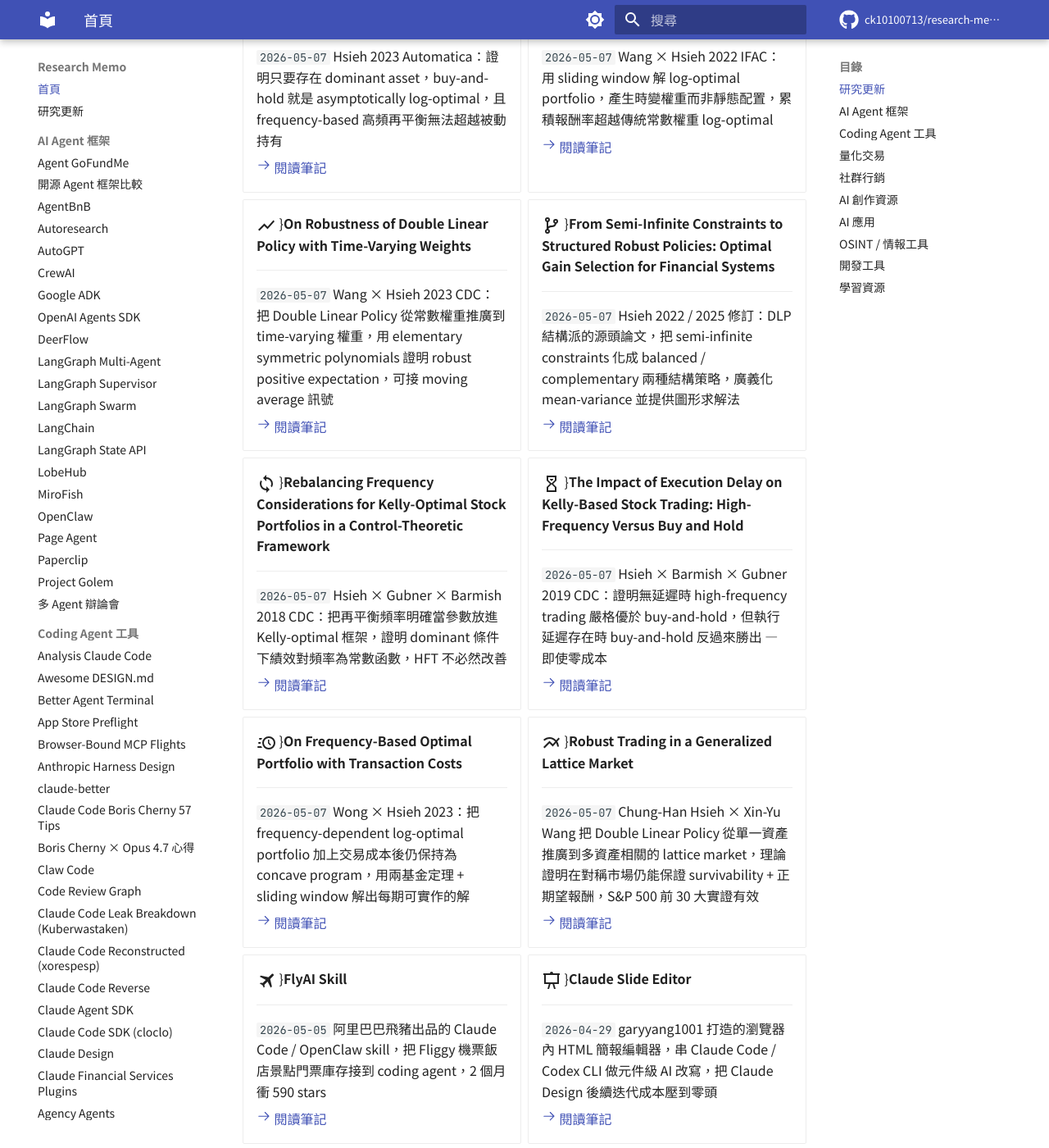
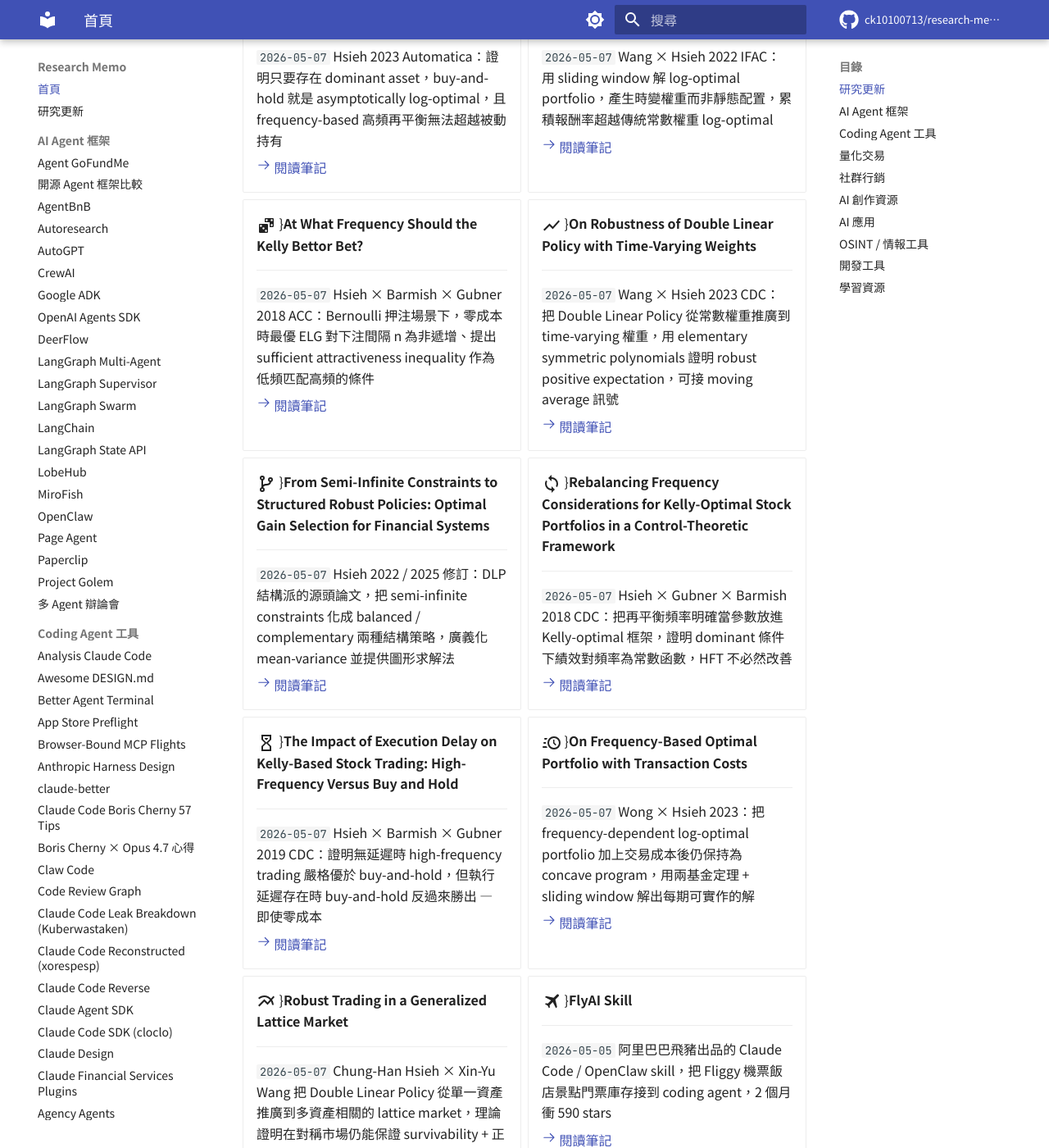
Before and after one commit to ck10100713/research-memo, an MkDocs documentation site: the page built from docs/index.md, in a window 1280 px wide and 1400 px high, scrolled down 1332 px. Shown: the whole window at 82% size. Built offline with MkDocs 1.6.1 and Material for MkDocs 9.7.7, drawn with Linux system fonts in a browser that asks for light colours; comment, search, counter and statistics services are not loaded; some of the changed text lies outside the part shown.

Commit message:
Add research note: At What Frequency Should the Kelly Bettor Bet (Hsieh × Barmish × Gubner 2018 ACC) — Bernoulli 押注下零成本時最優 ELG 對 n 非遞增、sufficient attractiveness inequality 作為低頻匹配高頻條件 [Hsieh #15/32]

```diff
--- a/docs/index.md
+++ b/docs/index.md
@@ -74,6 +74,14 @@
 
     [:octicons-arrow-right-24: 閱讀筆記](sliding-window-log-optimal-portfolio.md)
 
+-   :material-dice-multiple:{{ .lg .middle }} **At What Frequency Should the Kelly Bettor Bet?**
+
+    ---
+
+    `2026-05-07` Hsieh × Barmish × Gubner 2018 ACC：Bernoulli 押注場景下，零成本時最優 ELG 對下注間隔 n 為非遞增、提出 sufficient attractiveness inequality 作為低頻匹配高頻的條件
+
+    [:octicons-arrow-right-24: 閱讀筆記](kelly-bettor-frequency.md)
+
 -   :material-chart-line-variant:{{ .lg .middle }} **On Robustness of Double Linear Policy with Time-Varying Weights**
 
     ---
@@ -844,6 +844,14 @@
 
     [:octicons-arrow-right-24: 閱讀筆記](frequency-based-kelly-portfolio.md)
 
+-   :material-dice-multiple:{{ .lg .middle }} **At What Frequency Should the Kelly Bettor Bet?**
+
+    ---
+
+    Hsieh × Barmish × Gubner 2018 ACC：Bernoulli 押注場景下，零成本時最優 ELG 對下注間隔 n 為非遞增、提出 sufficient attractiveness inequality 作為低頻匹配高頻的條件
+
+    [:octicons-arrow-right-24: 閱讀筆記](kelly-bettor-frequency.md)
+
 -   :material-clock-fast:{{ .lg .middle }} **On Frequency-Based Optimal Portfolio with Transaction Costs**
 
     ---
--- a/mkdocs.yml
+++ b/mkdocs.yml
@@ -159,6 +159,7 @@
       - Drawdown Control with Restart Mechanism: drawdown-control-restart-mechanism.md
       - Execution Delay on Kelly Trading: execution-delay-kelly-trading.md
       - Frequency-Based Kelly Optimal Portfolio: frequency-based-kelly-portfolio.md
+      - Kelly Bettor Frequency: kelly-bettor-frequency.md
       - Frequency-Based Optimal Portfolio with Costs: frequency-based-optimal-portfolio-costs.md
       - Kronos: kronos.md
       - NOFX: nofx.md
```
Also changed, not shown: other parts of docs/index.md (+0 -8 lines), docs/kelly-bettor-frequency.md (added, +60 -0 lines), docs/news.md (+4 -1 lines).
